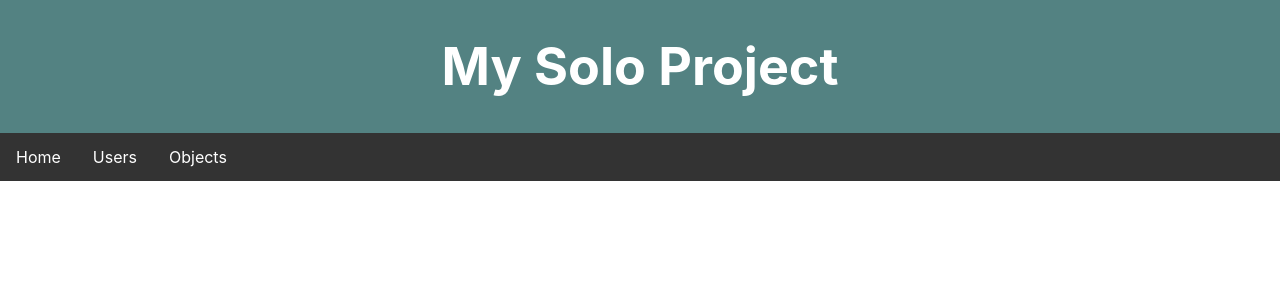
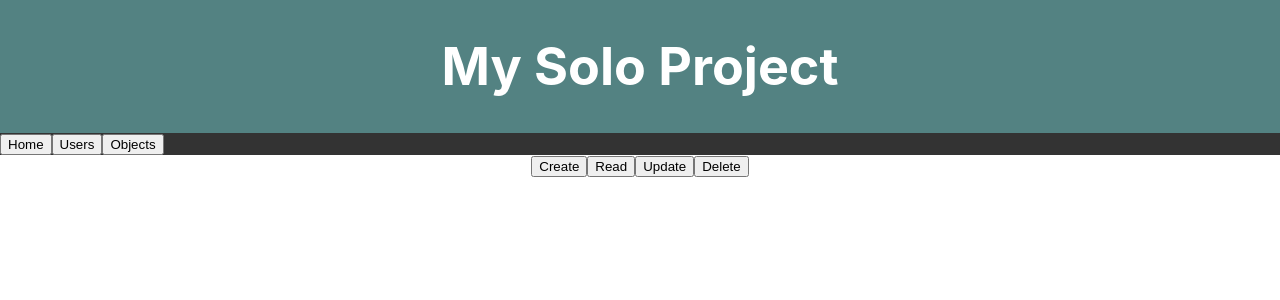
Before and after one commit to JakeTrapnell/solo_frontend, a React (Create React App) app: page / in a window 1280 px wide. Shown: the top 300 px of the page. Built offline with nearby package versions, Linux system fonts and the light colour scheme.

Commit message:
added crudd butons comp and change nav bar to use buttons instead of <a> tag

```diff
--- a/src/App.js
+++ b/src/App.js
@@ -2,6 +2,7 @@ import React, { Component } from 'react';
 import './App.css';
 import Header from './Header.js';
 import NavBarComp from './NavBarComp'
+import CrudButtons from './CrudButtons'
 
 class App extends Component {
 
@@ -14,6 +15,7 @@ class App extends Component {
             <Header headerProp="My Solo Project" />
           </header>
             <NavBarComp/>
+            <CrudButtons/>
         </div>
     )
   }
--- /dev/null
+++ b/src/CrudButtons.js
@@ -0,0 +1,18 @@
+import React, { Component } from 'react';
+
+class CrudButtons extends Component{
+
+    render()
+    {
+        return(
+            <div>
+                <button className= "navButton">Create</button>
+                <button className= "navButton">Read</button>
+                <button className= "navButton">Update</button>
+                <button className= "navButton">Delete</button>
+            </div>
+        );
+    }
+}
+
+export default CrudButtons;
--- a/src/NavBarComp.js
+++ b/src/NavBarComp.js
@@ -6,9 +6,9 @@ class NavBarComp extends Component{
     {
         return(
             <ul >
-                <li><a href="default.asp">Home</a></li>
-                <li><a href="default.asp">Users</a></li>
-                <li><a href="default.asp">Objects</a></li>
+                <li><button className= "navButton">Home</button></li>
+                <li><button className= "navButton">Users</button></li>
+                <li><button className= "navButton">Objects</button></li>
             </ul>
         );
     }
```
